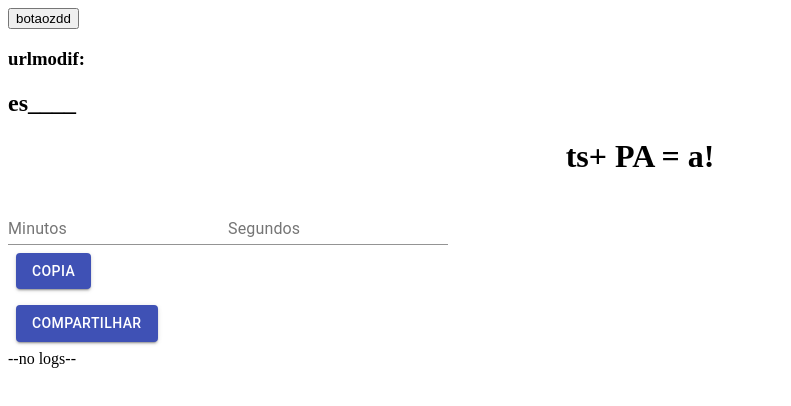
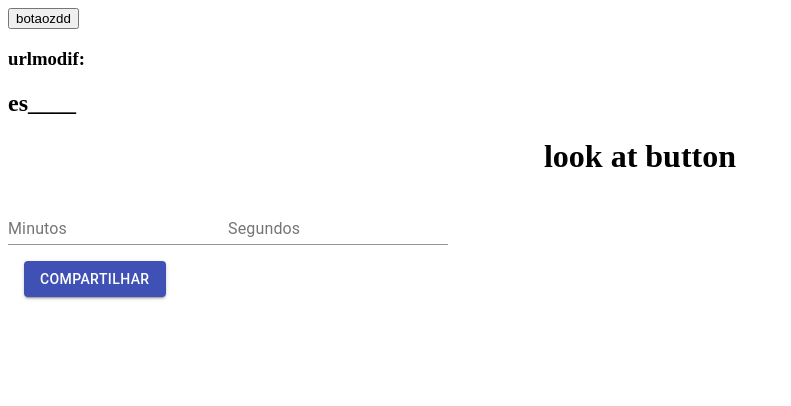
Before and after one commit to ecrseer/YTime2, a Next.js app: page / in a window 1280 px wide. Shown: the top 406 px of the page, without its empty margins (0-791 px from the left). Built offline with nearby package versions, Linux system fonts and the light colour scheme.

Commit message:
btn test

```diff
--- a/components/textMaterial/Sbutton.js
+++ b/components/textMaterial/Sbutton.js
@@ -4,20 +4,30 @@ import Button from '@material-ui/core/Button';
 const useStyles = makeStyles((theme) => ({
   root: {
     '& > *': {
-      margin: theme.spacing(1),
+      margin: theme.spacing(2),
     },
   },
 }));
-
-export default function Sbutton({txt,onShr}) {
+async function temBotaoCompartilhar(){
+    let hasShareApi = await navigator.share;
+    if(hasShareApi)
+     return true;
+     else
+     return false;
+}
+export default function Sbutton({txt,urlModif}) {
     const classes = useStyles();
 
     return (
       <div className={classes.root}>
-
-        <Button variant="contained" color="primary" onClick={onShr}>
-          {txt}
+        {temBotaoCompartilhar ?
+        <Button variant="contained" color="primary" >
+          Compartilhar
+        </Button>:
+        <Button variant="contained" color="primary" >
+          Copiar
         </Button>
+        }
       </div>
     );
   }
--- a/pages/index.js
+++ b/pages/index.js
@@ -122,7 +122,7 @@ export default function yshindex(){
     <button onClick={()=>setWaitd(!waitd)}>botaozdd</button>
     <h3>urlmodif:           {urlModif}</h3>
     <h2>es{urlvideo}</h2>
-    <h1>ts+ PA = a!</h1>
+    <h1>look at button</h1>
     <div>
         <div><TextField
             id="standard-basic" name="min"
@@ -137,12 +137,10 @@ export default function yshindex(){
                 onBlur={adicionaTempo}
             />
             </div>
-            {ShrButton}
-            <Sbutton txt="Compartilhar"  onShr={compartilhar}/>
+            <Sbutton urlModif={urlModif}/>
+
             </div>
-            <div>
-            {mylog}
-            </div>
+
 
 
   </>
```
Also changed, not shown: 1 other file (tests, documents, lock files or other folders).
